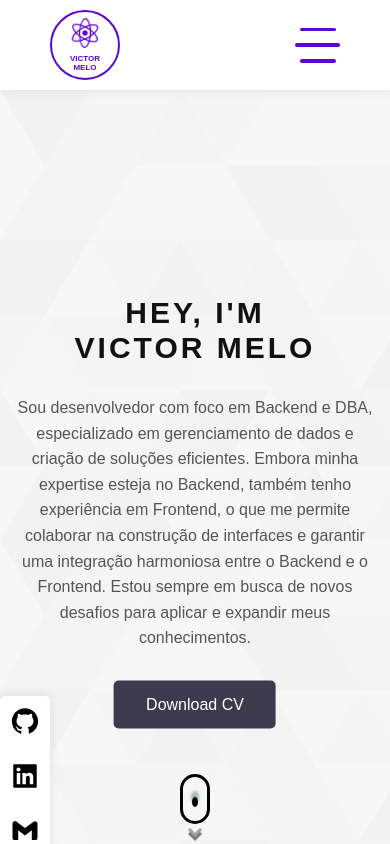
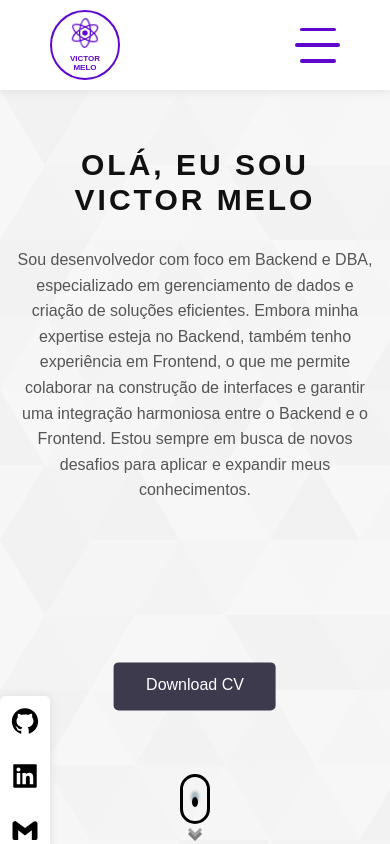
Before and after one commit to VetorMelo/portfolio_victor_react, a React (Vite) app: page / in a window 390 px wide. Shown: the top 844 px of the page. Built offline with nearby package versions, Linux system fonts and the light colour scheme; a web font is replaced by a local one.

Commit message:
correção responsividade home

```diff
--- a/src/app/App.jsx
+++ b/src/app/App.jsx
@@ -195,8 +195,8 @@ function App() {
 			{/* Home */}
 			<div id='Home' className={style.home}>
 				<div className={style["home-content"]}>
-				<h1>HEY, I'M<br className={style["mobile-break"]} />Victor Melo</h1>
-					<p>Sou desenvolvedor com foco em Backend e DBA, especializado em gerenciamento de dados e criação de soluções eficientes. Embora minha expertise esteja no Backend, também tenho experiência em Frontend, o que me permite colaborar na construção de interfaces e garantir uma integração harmoniosa entre o Backend e o Frontend. Estou sempre em busca de novos desafios para aplicar e expandir meus conhecimentos.</p>
+				<h1>Olá, eu sou<br className={style["mobile-break"]} />Victor Melo</h1>
+					<p>Sou desenvolvedor com foco em Backend e DBA, especializado em gerenciamento de dados e criação de soluções eficientes. Embora minha expertise esteja no Backend, também tenho experiência em Frontend, o que me permite colaborar na construção de interfaces e garantir uma integração harmoniosa entre o Backend e o Frontend. Estou sempre em busca de novos desafios para aplicar e expandir meus conhecimentos.</p><br></br><br></br><br></br><br></br><br></br><br></br><br></br>
 					<a
 						href={cv}
 						download="cv-PDF-document"
@@ -207,7 +207,7 @@ function App() {
 						<DownloadButton >
 							Download CV
 						</DownloadButton>
-					</a>
+					</a><br></br><br></br><br></br><br></br><br></br><br></br><br></br><br></br><br></br><br></br>
 				</div>
 				<div className={style["scroll-icon"]}>
 					<div className={style["scroll-down"]} style={{ color: "skyblue !important" }}>
--- a/src/app/App.module.css
+++ b/src/app/App.module.css
@@ -282,6 +282,7 @@
 
 }
 
+
 .scroll-down {
     --color: black;
     --sizeX: 30px;
@@ -332,6 +333,7 @@
         height: 3px;
         opacity: 0;
     }
+
 }
 
 .chevrons {
```
